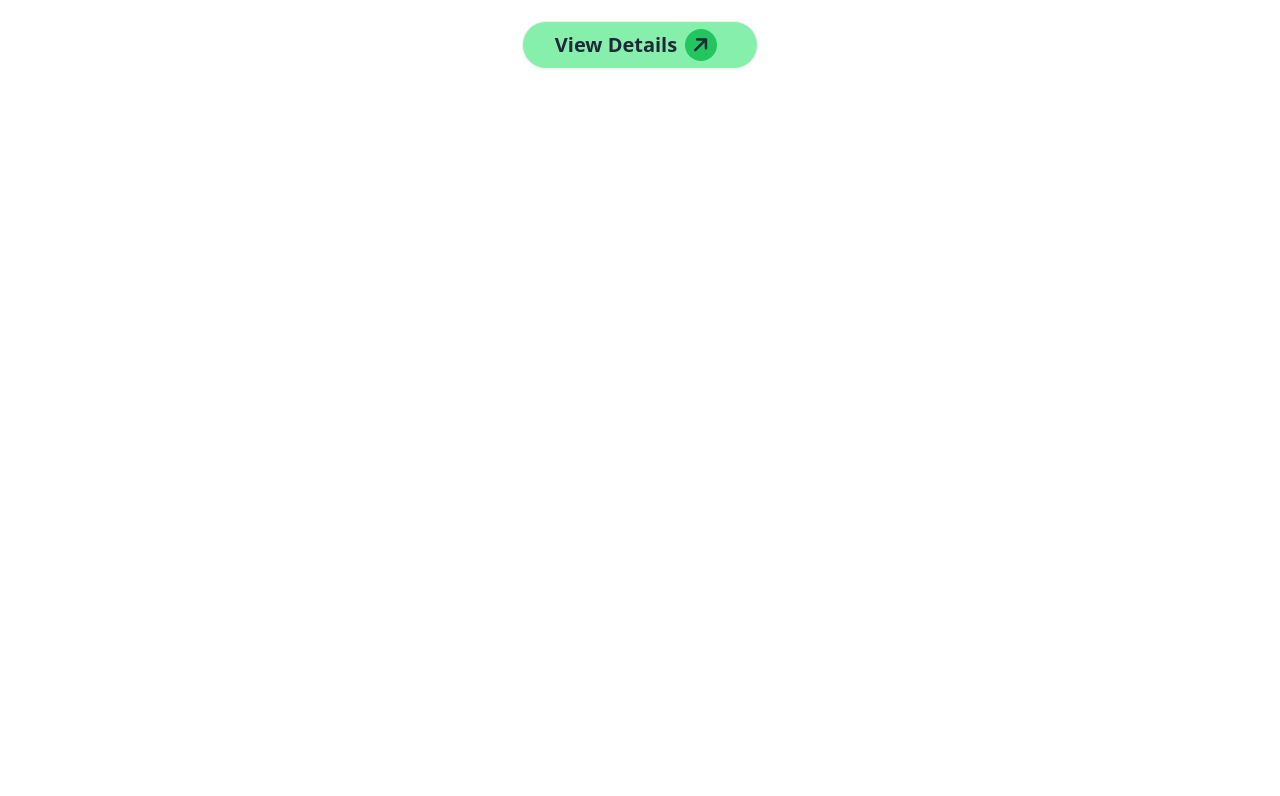
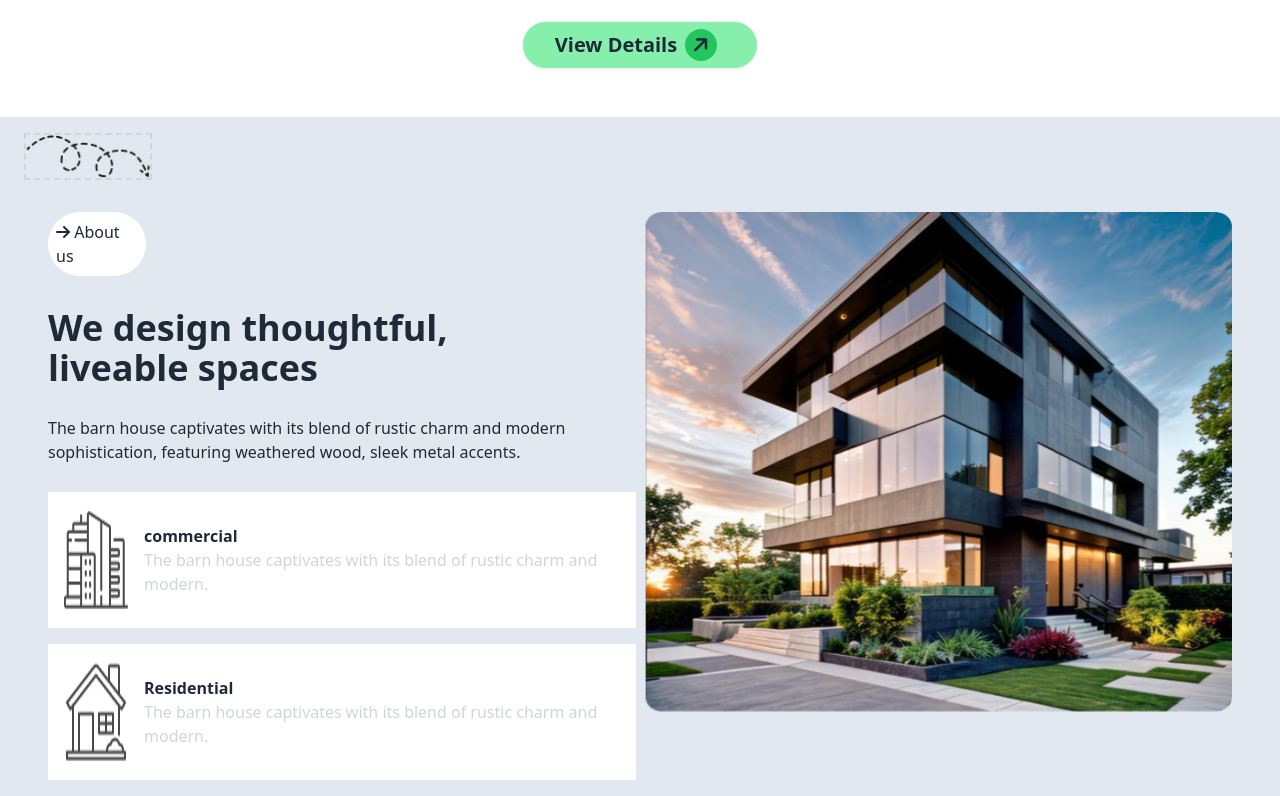
Before and after one commit to mahbub200/house-design-tailwind, a plain HTML site: page index.html in a window 1280 px wide. Shown: the part 685-1481 px from the top of the page. Before the commit the page ends 802 px from the top, so only its background shows below. Drawn offline with nearby package versions, Linux system fonts and the light colour scheme.

Commit message:
about us section done

```diff
--- a/index.html
+++ b/index.html
@@ -18,8 +18,13 @@
       src="https://kit.fontawesome.com/87a20cfa56.js"
       crossorigin="anonymous"
     ></script>
+
+    <!-- google font  -->
+    <link rel="preconnect" href="https://fonts.googleapis.com">
+    <link rel="preconnect" href="https://fonts.gstatic.com" crossorigin>
+    <link href="https://fonts.googleapis.com/css2?family=Manrope:wght@200..800&display=swap" rel="stylesheet">
   </head>
-  <body>
+  <body class="font-manrope">
     <header class="container mx-auto">
       <!-- navbar  -->
       <div
@@ -118,5 +123,44 @@
        <!-- banner part end  -->
     </header>
 
+
+     <main>
+         <!-- about us section  -->
+        <section class=" bg-slate-200">
+            <div class=" pt-4">
+              <div>  <img src="images/Vector.png" alt="" class="hidden lg:block  h-18 w-32 border-dashed  border-2 border-gray-300 ml-6 mb-8 "></div>
+                <div class="mx-4 lg:mx-12 grid grid-cols-1 lg:grid-cols-2 gap-2">
+                    <!-- aboout us content -->
+
+
+                <div class="text-center lg:text-left">
+                    <h1 class="bg-white p-2 rounded-full mb-3 lg:mb-8  w-1/3 lg:w-1/6 mx-auto lg:mx-0  " ><i class="fa fa-arrow-right"></i> About us</h1>
+                    <h2 class="text-3xl lg:text-4xl font-bold mb-3 lg:mb-7 w-5/6 ">We design thoughtful, liveable spaces</h2>
+                    <p  class="text-base mb-3 lg:mb-7">The barn house captivates with its blend of rustic charm and
+                        modern sophistication, featuring weathered wood, sleek metal accents.</p>
+                        <div class="bg-white flex mb-4 p-4">
+                            <img src="images/commercial.png" alt="">
+                            <div class="p-4">
+                                <h2 class="font-bold">commercial</h2>
+                                <p class="text-base text-gray-300">The barn house captivates with its blend of rustic charm and modern.</p>
+                            </div>
+                        </div>
+                        <div class="bg-white flex mb-4 p-4 ">
+                            <img src="images/residential.png" alt="">
+                            <div class="p-4">
+                                <h2 class="font-bold">Residential</h2>
+                                <p class="text-base text-gray-300">The barn house captivates with its blend of rustic charm and modern.</p>
+                            </div>
+                        </div>
+                </div>
+                <!-- aboust us image  -->
+                <div>
+                    <img src="images/Rectangle.png"class="h-[220px] lg:h-[500px] w-full" alt="">
+                </div>
+            </div>
+            </div>
+        </section>
+     </main>
+
   </body>
 </html>
```
Also changed, not shown: tailwind.config.js (+10 -0 lines).
